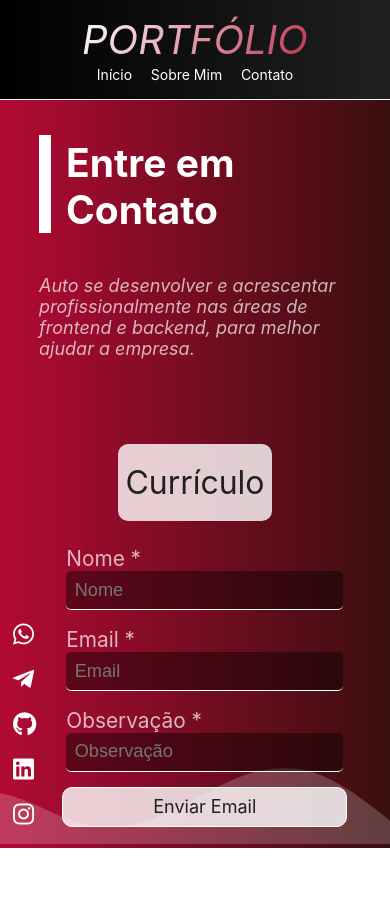
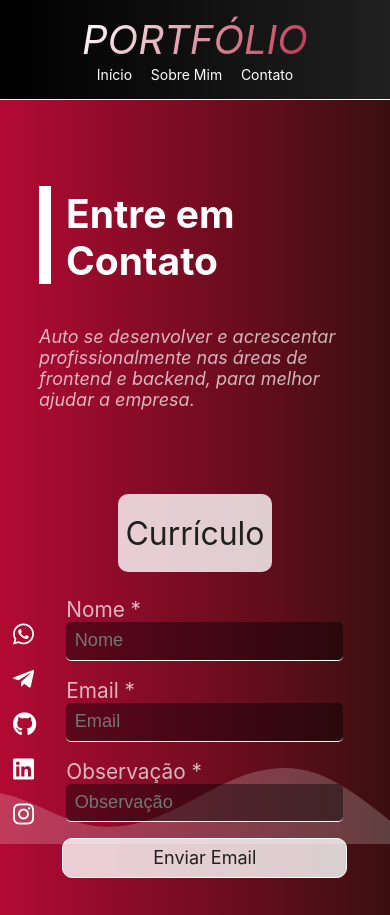
Before and after one commit to Cristovom/Portfolio, a plain HTML site: page contato.html in a window 390 px wide. Before the commit the page ends 848 px from the top, so only its background shows below. Drawn offline with Linux system fonts and the light colour scheme.

Commit message:
Performance
Limpeza de código e modificações no espaçamento

```diff
--- a/css/estiloContato.css
+++ b/css/estiloContato.css
@@ -57,7 +57,6 @@ body{
 }
 
 /* HEADER */
-
 .header{
     position: fixed;
     grid-area: header;
@@ -145,10 +144,12 @@ body{
     .captcha{
         display: none;
     }
+    .main{
+        padding: 20vh 10vw 2vh 10vw !important;
+    }
 }
 
 /* REDES SOCIAIS */
-
 .redes{
     grid-area: redes;
     padding: 5px;
@@ -172,7 +173,6 @@ body{
 }
 
 /* MAIN */
-
 .main{
     position: absolute;
     grid-area: main;
@@ -283,17 +283,6 @@ body{
     /* background: #fff;
     color: #000; */
 }
-
-/* .form button{
-    font-size: 1.125em;
-    padding: 2vh 7vw;
-    margin-left: 1vw;
-    color: #000000;
-    background: #fff;
-    grid-column: 2 / -2;
-    border-radius: 5px;
-    cursor: pointer;
-} */
 
  .email{
     grid-area: a;
@@ -426,15 +415,12 @@ body{
         padding: 1vh 7vw;
         margin: 0vh 0vh 2.5vh;
         color: #fff;
-        /* background: linear-gradient(to top, #bd334f 10%, #202020 20%, #bd334f 90%); */
-        /* background: linear-gradient(to top, #ffd0d9 10%, #202020 20%, #ffd0d9 90%); */
         color: #202020;
         border: .5px solid #fff;
         grid-column: 2 / -2;
     }
     .email:active,
     .email:hover{
-        /* background: linear-gradient(to top, #bd334f 10%, #202020 20%, #bd334f 90%); */
         box-shadow: 5px 5px 15px rgba(0, 0, 0, 0.685);
     }
     .captcha{
--- a/css/estiloSobre.css
+++ b/css/estiloSobre.css
@@ -75,7 +75,6 @@ body{
 }
 
 /* HEADER */
-
 .header{
     position: fixed;
     grid-area: header;
@@ -170,12 +169,11 @@ body{
         font-size: .875em;
     }
     .main{
-        padding: 20vh 0vw 10vh 20vw !important;
+        padding: 20vh 0vw 15vh 20vw !important;
     }
 }
 
 /* REDES SOCIAIS */
-
 .redes{
     grid-area: redes;
     padding: 5px;
@@ -199,7 +197,6 @@ body{
 }
 
 /* MAIN */
-
 .main{
     position: absolute;
     grid-area: main;
@@ -372,17 +369,6 @@ body{
     }
 
     .imagemDestaque{
-        /* grid-row: 4 / -4;
-        grid-column: 1 / -1;
-        z-index: -1;
-        width: minmax(40vw); */
         display: none;
     }
-    /* .imagemDestaque img{
-        display: block;
-        object-fit: cover;
-        max-width: 100%;
-        position: absolute;
-        bottom: 0;
-    } */
 }
```
Also changed, not shown: contato.html (+0 -19 lines).
